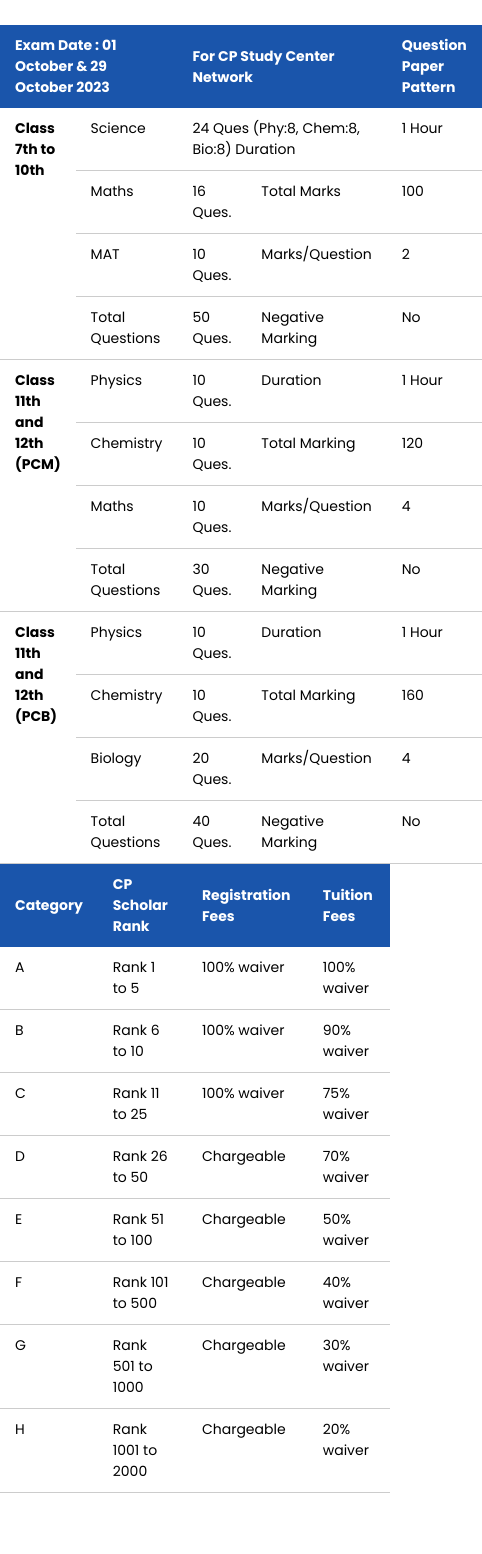
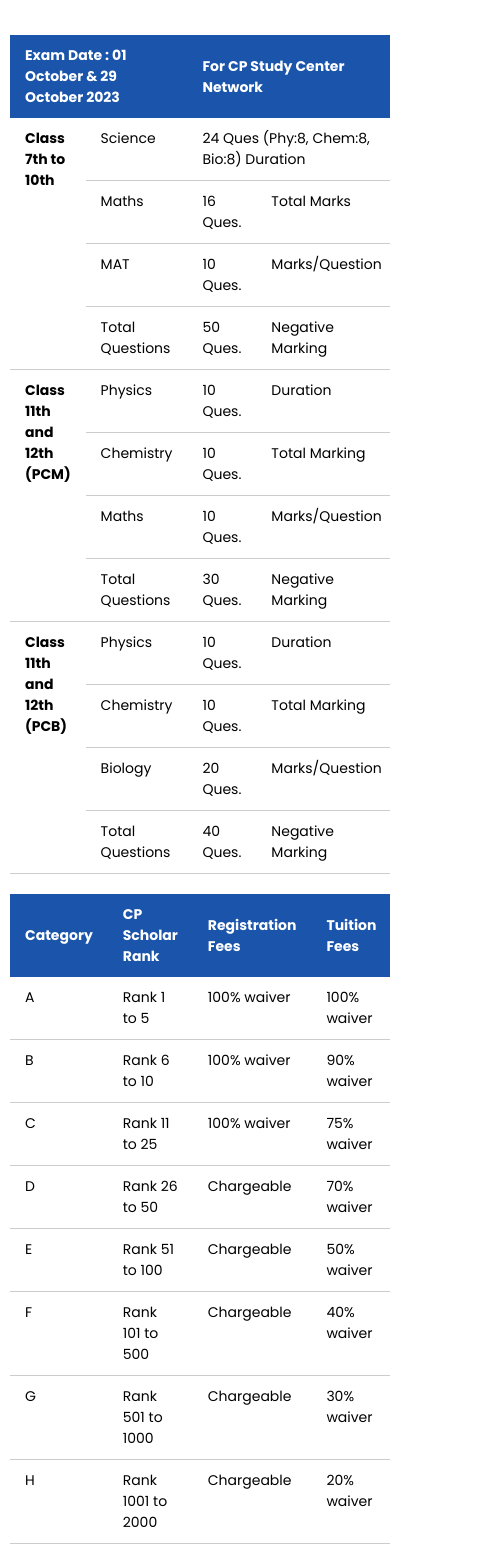
Before and after one commit to CoderAyushX/cpscholarship, a Next.js app: page / in a window 390 px wide. Shown: the part 4249-5803 px from the top of the page, 482 px wide, since content can reach past the window. Before the commit the page ends 5742 px from the top, so only its background shows below. Built offline with nearby package versions, Linux system fonts and the light colour scheme.

Commit message:
responsive

```diff
--- a/src/app/page.js
+++ b/src/app/page.js
@@ -166,7 +166,7 @@ function page() {
       </div>
 
       {/* question break table */}
-      <div styleName={styles.question_break_box}>
+      <div className={styles.question_break_box}>
         <table className={styles.question_break}>
           <thead>
             <tr>
@@ -266,7 +266,7 @@ function page() {
 
       {/* scholarship table */}
 
-      <div styleName={styles.question_break_box}>
+      <div className={styles.question_break_box}>
         <table className={styles.question_break}>
           <thead>
             <tr>
--- a/src/app/style/home.module.css
+++ b/src/app/style/home.module.css
@@ -215,13 +215,17 @@
 
 /* Question_break **/
 .question_break_box{
+  max-width: 1100px; /* Use max-width instead of width for responsiveness */
+  width: 100%;
   overflow-x: auto;
+  padding: 10px;
 }
 
 
 .question_break {
   border-collapse: collapse;
   margin: auto;
+
 }
 
 .question_break th {
```
